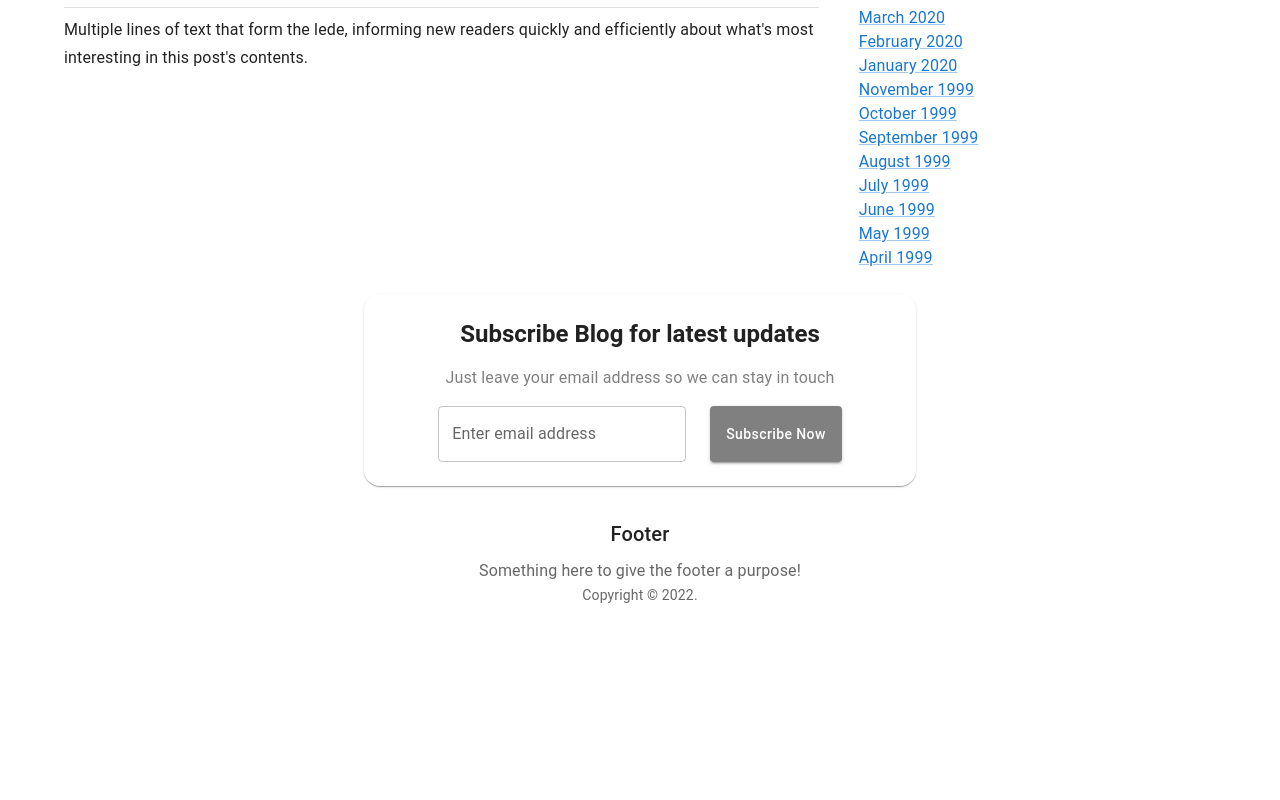
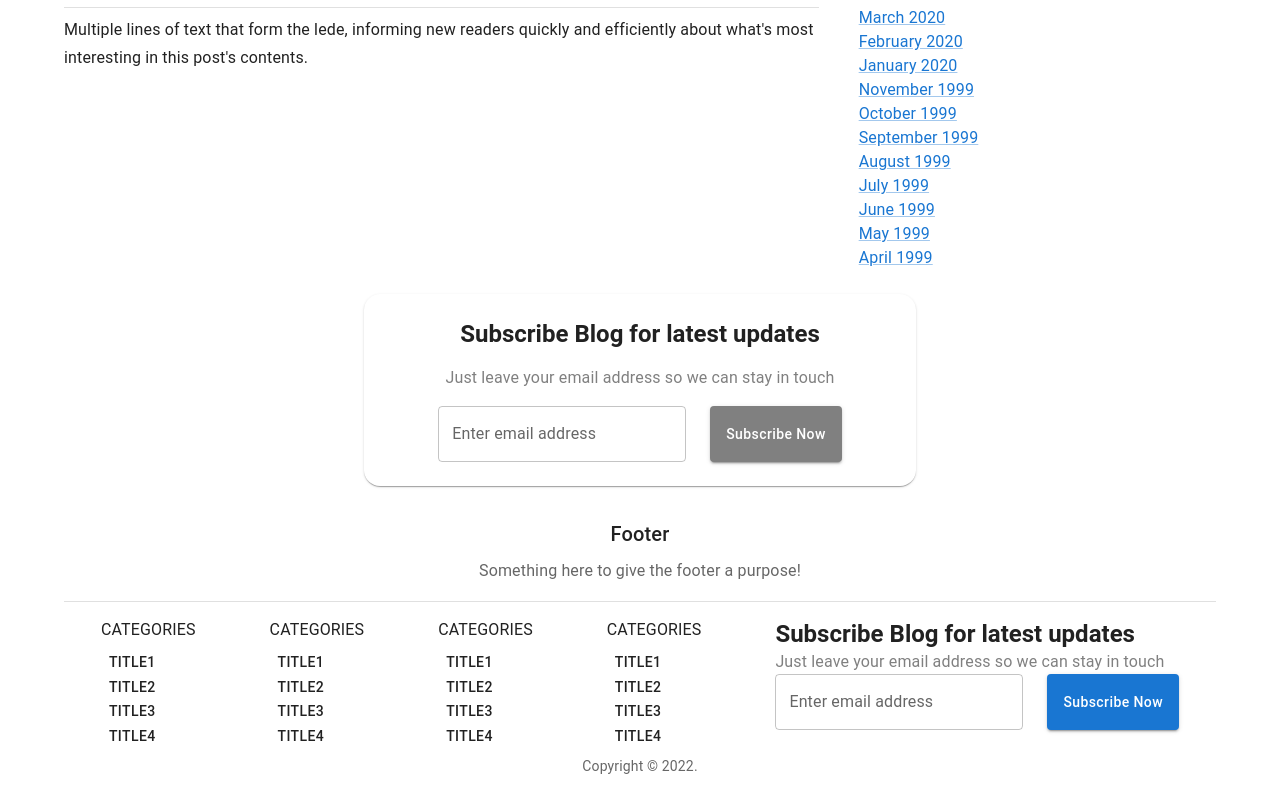
Before and after one commit to TheMankel/CMS, a React (Create React App) app in the folder client/: page /home in a window 1280 px wide. Shown: the part 792-1592 px from the top of the page. Before the commit the page ends 1421 px from the top, so only its background shows below. Built offline with nearby package versions, Linux system fonts and the light colour scheme.

Commit message:
First draft of new footer

```diff
--- a/client/src/components/Footer/Footer.js
+++ b/client/src/components/Footer/Footer.js
@@ -4,6 +4,11 @@ import Box from '@mui/material/Box';
 import Container from '@mui/material/Container';
 import Typography from '@mui/material/Typography';
 import Copyright from '../Copyright.js/Copyright';
+import TextField from '@mui/material/TextField';
+import Button from '@mui/material/Button';
+import List from '@mui/material/List';
+import Link from '@mui/material/Link';
+import { Divider } from '@mui/material';
 
 const Footer = (props) => {
   const { description, title, url } = props;
@@ -21,6 +26,223 @@ const Footer = (props) => {
           component='p'>
           {description}
         </Typography>
+        <Divider sx={{ margin: '16px 0' }} />
+        <Box display='flex' justifyContent='space-around'>
+          <Box>
+            <Typography>CATEGORIES</Typography>
+            <List
+              sx={{
+                display: 'flex',
+                flexDirection: 'column',
+                flexWrap: 'wrap',
+              }}>
+              <Link
+                color='inherit'
+                variant='button'
+                underline='none'
+                key={1}
+                href='dupa'
+                sx={{ px: 1 }}>
+                title1
+              </Link>
+              <Link
+                color='inherit'
+                variant='button'
+                underline='none'
+                key={1}
+                href='dupa'
+                sx={{ px: 1 }}>
+                title2
+              </Link>
+              <Link
+                color='inherit'
+                variant='button'
+                underline='none'
+                key={1}
+                href='dupa'
+                sx={{ px: 1 }}>
+                title3
+              </Link>
+              <Link
+                color='inherit'
+                variant='button'
+                underline='none'
+                key={1}
+                href='dupa'
+                sx={{ px: 1 }}>
+                title4
+              </Link>
+            </List>
+          </Box>
+          <Box>
+            <Typography>CATEGORIES</Typography>
+            <List
+              sx={{
+                display: 'flex',
+                flexDirection: 'column',
+                flexWrap: 'wrap',
+              }}>
+              <Link
+                color='inherit'
+                variant='button'
+                underline='none'
+                key={1}
+                href='dupa'
+                sx={{ px: 1 }}>
+                title1
+              </Link>
+              <Link
+                color='inherit'
+                variant='button'
+                underline='none'
+                key={1}
+                href='dupa'
+                sx={{ px: 1 }}>
+                title2
+              </Link>
+              <Link
+                color='inherit'
+                variant='button'
+                underline='none'
+                key={1}
+                href='dupa'
+                sx={{ px: 1 }}>
+                title3
+              </Link>
+              <Link
+                color='inherit'
+                variant='button'
+                underline='none'
+                key={1}
+                href='dupa'
+                sx={{ px: 1 }}>
+                title4
+              </Link>
+            </List>
+          </Box>
+          <Box>
+            <Typography>CATEGORIES</Typography>
+            <List
+              sx={{
+                display: 'flex',
+                flexDirection: 'column',
+                flexWrap: 'wrap',
+              }}>
+              <Link
+                color='inherit'
+                variant='button'
+                underline='none'
+                key={1}
+                href='dupa'
+                sx={{ px: 1 }}>
+                title1
+              </Link>
+              <Link
+                color='inherit'
+                variant='button'
+                underline='none'
+                key={1}
+                href='dupa'
+                sx={{ px: 1 }}>
+                title2
+              </Link>
+              <Link
+                color='inherit'
+                variant='button'
+                underline='none'
+                key={1}
+                href='dupa'
+                sx={{ px: 1 }}>
+                title3
+              </Link>
+              <Link
+                color='inherit'
+                variant='button'
+                underline='none'
+                key={1}
+                href='dupa'
+                sx={{ px: 1 }}>
+                title4
+              </Link>
+            </List>
+          </Box>
+          <Box>
+            <Typography>CATEGORIES</Typography>
+            <List
+              sx={{
+                display: 'flex',
+                flexDirection: 'column',
+                flexWrap: 'wrap',
+              }}>
+              <Link
+                color='inherit'
+                variant='button'
+                underline='none'
+                key={1}
+                href='dupa'
+                sx={{ px: 1 }}>
+                title1
+              </Link>
+              <Link
+                color='inherit'
+                variant='button'
+                underline='none'
+                key={1}
+                href='dupa'
+                sx={{ px: 1 }}>
+                title2
+              </Link>
+              <Link
+                color='inherit'
+                variant='button'
+                underline='none'
+                key={1}
+                href='dupa'
+                sx={{ px: 1 }}>
+                title3
+              </Link>
+              <Link
+                color='inherit'
+                variant='button'
+                underline='none'
+                key={1}
+                href='dupa'
+                sx={{ px: 1 }}>
+                title4
+              </Link>
+            </List>
+          </Box>
+          <Box>
+            <Typography component='h5' variant='h5' fontWeight={700}>
+              Subscribe Blog for latest updates
+            </Typography>
+            <Typography component='p' variant='p' color='gray'>
+              Just leave your email address so we can stay in touch
+            </Typography>
+            <Box
+              component='form'
+              noValidate
+              autoComplete='off'
+              sx={{
+                display: 'flex',
+                justifyContent: 'center',
+                gap: '24px',
+              }}>
+              <TextField
+                id='outlined-basic'
+                label='Enter email address'
+                variant='outlined'
+              />
+              <Button
+                variant='contained'
+                sx={{
+                  textTransform: 'none',
+                }}>
+                Subscribe Now
+              </Button>
+            </Box>
+          </Box>
+        </Box>
         <Copyright title={url} />
       </Container>
     </Box>
```
